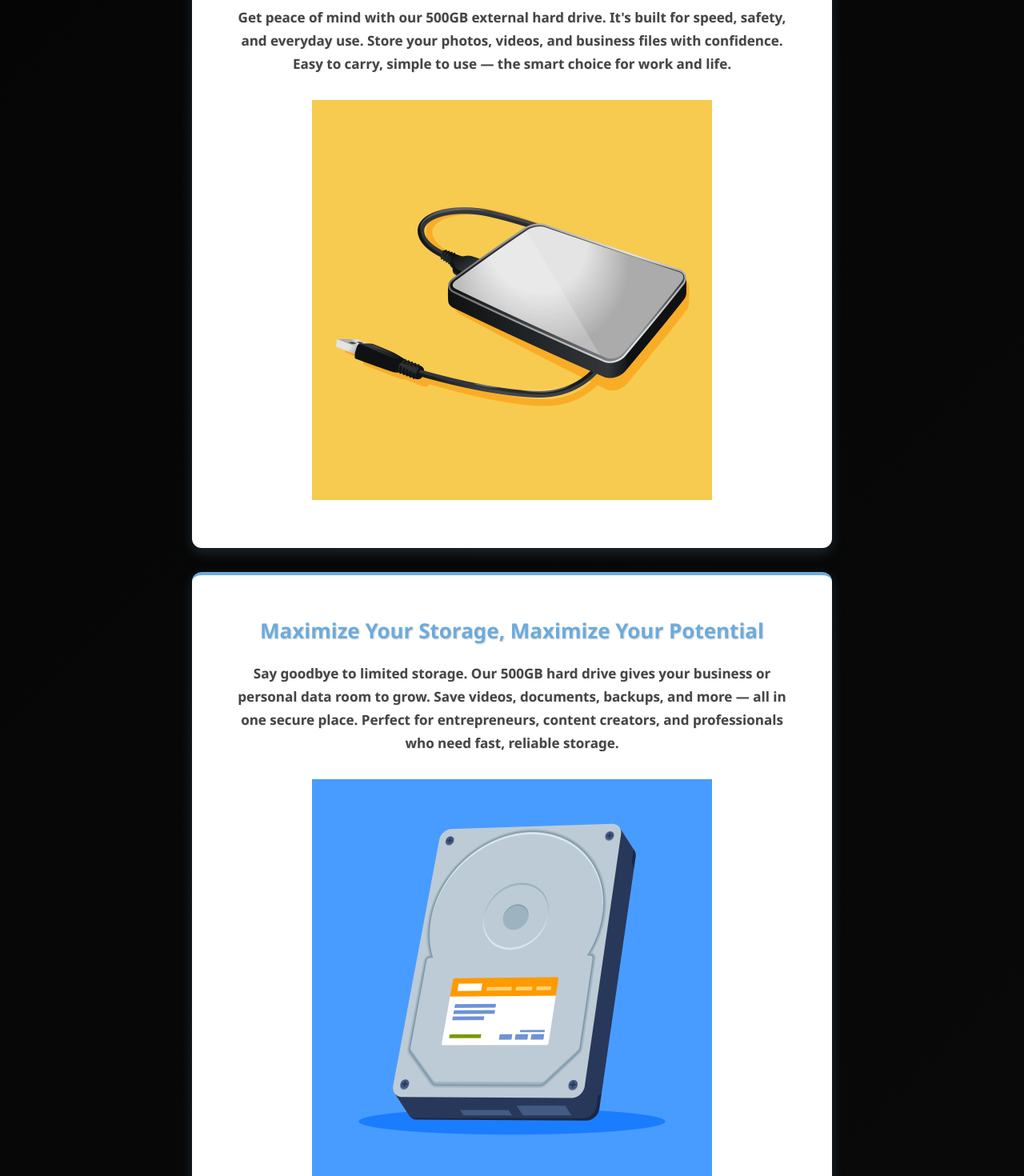
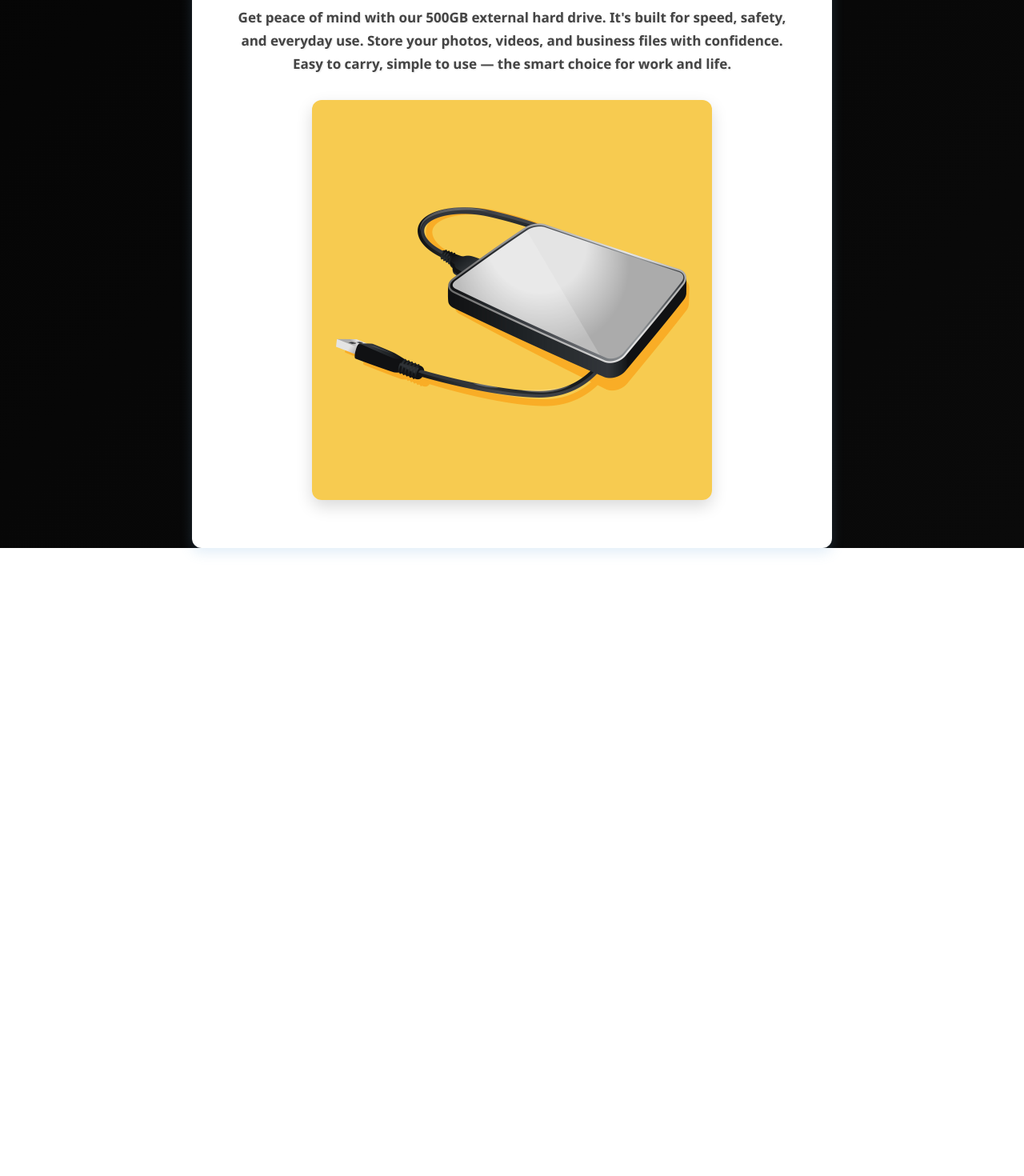
Before and after one commit to SALVIUS-CHARLES/selytec, a Next.js app: page / in a window 1280 px wide. Shown: the part 300-1770 px from the top of the page at 80% size. After the commit the page ends 1015 px from the top, so only its background shows below. Built offline with nearby package versions, Linux system fonts and the light colour scheme.

Commit message:
Fix: remove next export, use output: 'export' for Next.js 15

```diff
--- a/src/app/page.js
+++ b/src/app/page.js
@@ -1,14 +1,16 @@
 'use client';
 
 import React, { useState } from 'react';
-import Image from 'next/image';
 
 export default function Home() {
   const [formData, setFormData] = useState({ username: '', phone: '' });
   const [activeSection, setActiveSection] = useState('description');
 
   const handleChange = (e) => {
-    setFormData({ ...formData, [e.target.name]: e.target.value });
+    setFormData({
+      ...formData,
+      [e.target.name]: e.target.value,
+    });
   };
 
   const handleSubmit = (e) => {
@@ -19,13 +21,6 @@ export default function Home() {
 
   const handleNavClick = (sectionId) => {
     setActiveSection(sectionId);
-    const element = document.getElementById(sectionId);
-    if (element) {
-      const navbar = document.querySelector('nav');
-      const navbarHeight = navbar ? navbar.offsetHeight : 0;
-      const offsetPosition = element.offsetTop - navbarHeight - 20;
-      window.scrollTo({ top: offsetPosition, behavior: 'smooth' });
-    }
   };
 
   const styles = {
@@ -35,7 +30,7 @@ export default function Home() {
       padding: '0',
       margin: '0',
       minHeight: '100vh',
-      backgroundImage: 'linear-gradient(135deg, rgb(5, 5, 5) 0%, rgb(10, 10, 10) 100%)',
+      backgroundImage: 'linear-gradient(135deg,rgb(5, 5, 5) 0%,rgb(10, 10, 10) 100%)',
     },
     navbar: {
       display: 'flex',
@@ -133,6 +128,13 @@ export default function Home() {
       margin: '30px 0',
       width: '100%',
     },
+    image: {
+      width: '100%',
+      maxWidth: '500px',
+      height: 'auto',
+      borderRadius: '12px',
+      boxShadow: '0 8px 20px rgba(0, 0, 0, 0.15)',
+    },
     formSection: {
       backgroundColor: '#fff',
       maxWidth: '800px',
@@ -192,37 +194,35 @@ export default function Home() {
       <nav style={styles.navbar}>
         <div style={styles.logo}>SELLY Technology Store</div>
         <div style={styles.navLinks}>
-          <a href="#description" onClick={() => handleNavClick('description')} style={activeSection === 'description' ? styles.activeNavButton : styles.navButton}>Home</a>
-          <a href="#storage" onClick={() => handleNavClick('storage')} style={activeSection === 'storage' ? styles.activeNavButton : styles.navButton}>Features</a>
-          <a href="#contact" onClick={() => handleNavClick('contact')} style={activeSection === 'contact' ? styles.activeNavButton : styles.navButton}>Contact</a>
+          <button onClick={() => handleNavClick('description')} style={activeSection === 'description' ? styles.activeNavButton : styles.navButton}>Home</button>
+          <button onClick={() => handleNavClick('storage')} style={activeSection === 'storage' ? styles.activeNavButton : styles.navButton}>Features</button>
+          <button onClick={() => handleNavClick('contact')} style={activeSection === 'contact' ? styles.activeNavButton : styles.navButton}>Contact</button>
         </div>
       </nav>
 
       <div style={{ maxWidth: '1200px', margin: '0 auto', padding: '0 20px' }}>
+        {activeSection === 'description' && (
           <section id="description" style={styles.section}>
             <h1 style={styles.title}>Smart Storage and Strong Protection HDD</h1>
-          <p style={styles.text}>Get peace of mind with our 500GB external hard drive. It&#39;s built for speed, safety, and everyday use. Store your photos, videos, and business files with confidence. Easy to carry, simple to use — the smart choice for work and life.</p>
-          <div style={styles.imageContainer}>
-            <Image src="/hdd.jpg" alt="HDD External Case and USB" width={500} height={300} style={styles.image} />
-          </div>
+            <p style={styles.text}>Get peace of mind with our 500GB external hard drive. It's built for speed, safety, and everyday use. Store your photos, videos, and business files with confidence. Easy to carry, simple to use — the smart choice for work and life.</p>
+            <div style={styles.imageContainer}><img src="/hdd.jpg" alt="HDD External Case and USB" style={styles.image} /></div>
           </section>
+        )}
 
+        {activeSection === 'storage' && (
           <section id="storage" style={styles.section}>
             <h2 style={styles.subtitle}>Maximize Your Storage, Maximize Your Potential</h2>
             <p style={styles.text}>Say goodbye to limited storage. Our 500GB hard drive gives your business or personal data room to grow. Save videos, documents, backups, and more — all in one secure place. Perfect for entrepreneurs, content creators, and professionals who need fast, reliable storage.</p>
-          <div style={styles.imageContainer}>
-            <Image src="/storage.jpg" alt="500GB HDD Storage" width={500} height={300} style={styles.image} />
-          </div>
+            <div style={styles.imageContainer}><img src="/storage.jpg" alt="500GB HDD Storage" style={styles.image} /></div>
             <h2 style={styles.subtitle}>Special Offer</h2>
             <div style={styles.priceTag}>Buy one for TSh 35,000 or get two for just TSh 30,000 each</div>
             <p style={styles.text}>Save TSh 10,000 with our bundle deal!</p>
-        </section>
-
-        <section style={styles.section}>
             <h2 style={styles.subtitle}>Powered by SELLY Technology</h2>
             <p style={styles.text}>SELLY ensures faster, safer, and energy-efficient data management. Enjoy encryption and power-saving features in one device.</p>
           </section>
+        )}
 
+        {activeSection === 'contact' && (
           <section id="contact" style={styles.formSection}>
             <h2 style={styles.subtitle}>Are you Interested? Share Your Info</h2>
             <form onSubmit={handleSubmit} style={styles.form}>
@@ -231,6 +231,7 @@ export default function Home() {
               <button type="submit" style={styles.submitButton}>Get Your HDD Now</button>
             </form>
           </section>
+        )}
       </div>
     </div>
   );
```
Lines whose indentation alone changed are shown as unchanged.
